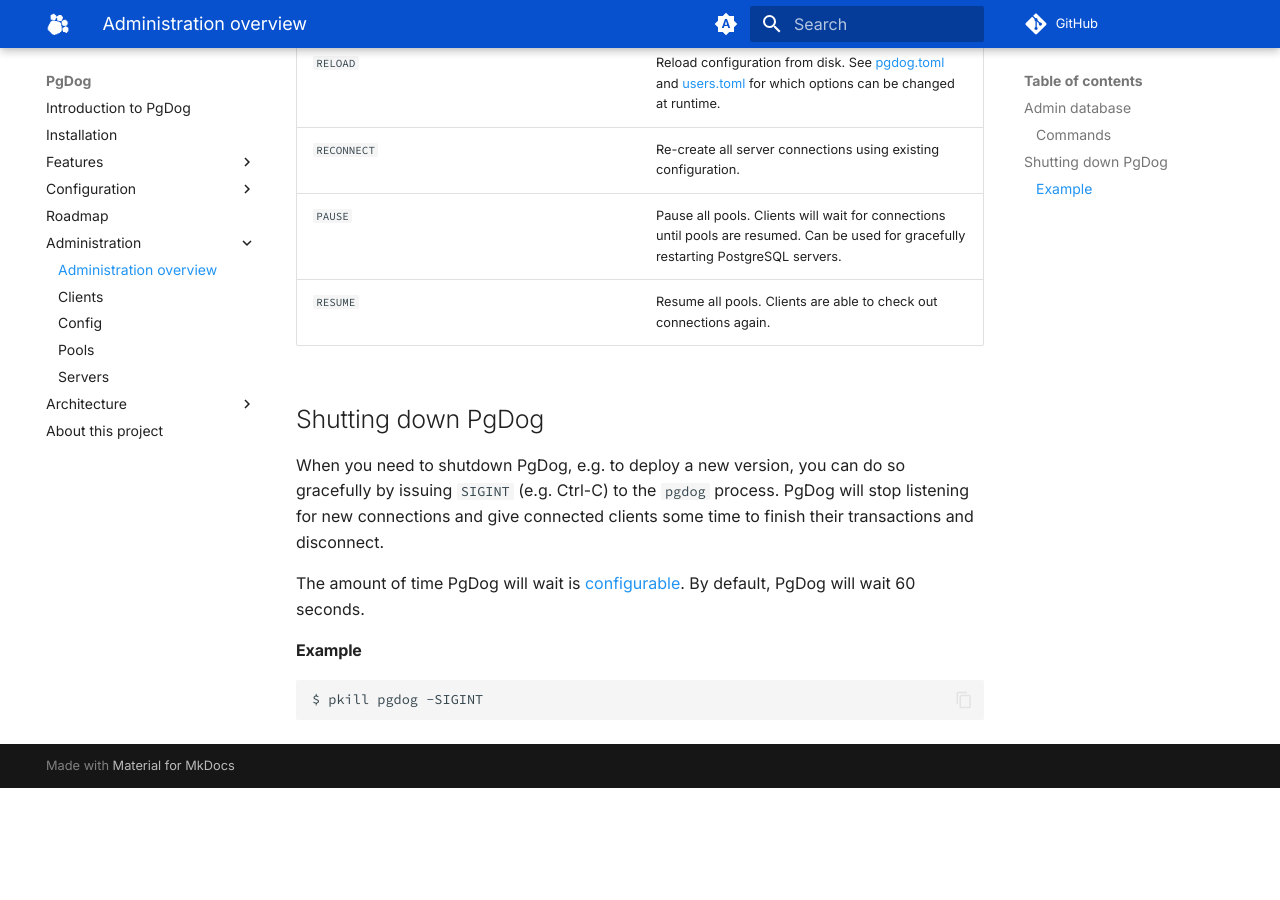
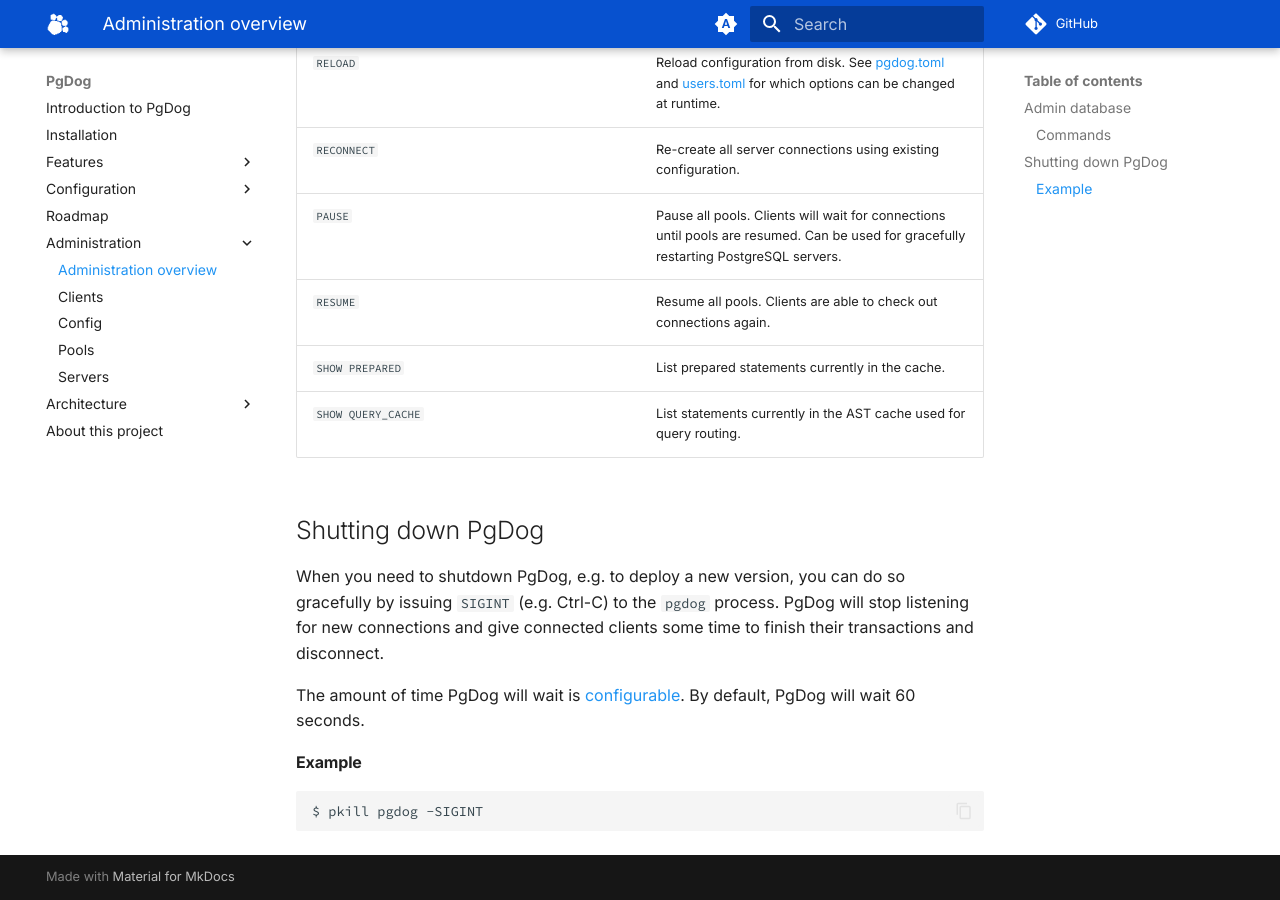
Before and after one commit to pgdogdev/docs, an MkDocs documentation site: the page built from docs/administration/index.md, in a window 1280 px wide and 900 px high, scrolled down 858 px. Built offline with MkDocs 1.6.1 and Material for MkDocs 9.7.7, drawn with Linux system fonts in a browser that asks for light colours; comment, search, counter and statistics services are not loaded; before the commit the page ends 1646 px from its top, so only the background shows below that.

Commit message:
document 2 admin queries

```diff
--- a/docs/administration/index.md
+++ b/docs/administration/index.md
@@ -23,6 +23,8 @@
 | `RECONNECT` | Re-create all server connections using existing configuration. |
 | `PAUSE` | Pause all pools. Clients will wait for connections until pools are resumed. Can be used for gracefully restarting PostgreSQL servers. |
 | `RESUME` | Resume all pools. Clients are able to check out connections again. |
+| `SHOW PREPARED` | List prepared statements currently in the cache. |
+| `SHOW QUERY_CACHE` | List statements currently in the AST cache used for query routing. |
 
 ## Shutting down PgDog
 
```
